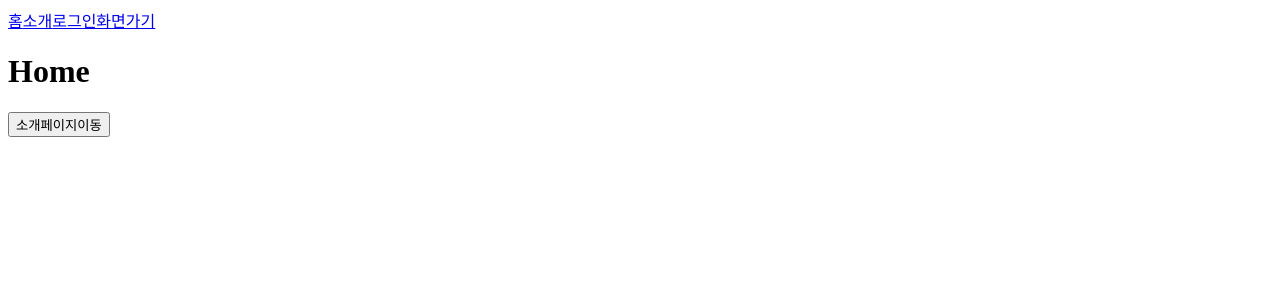
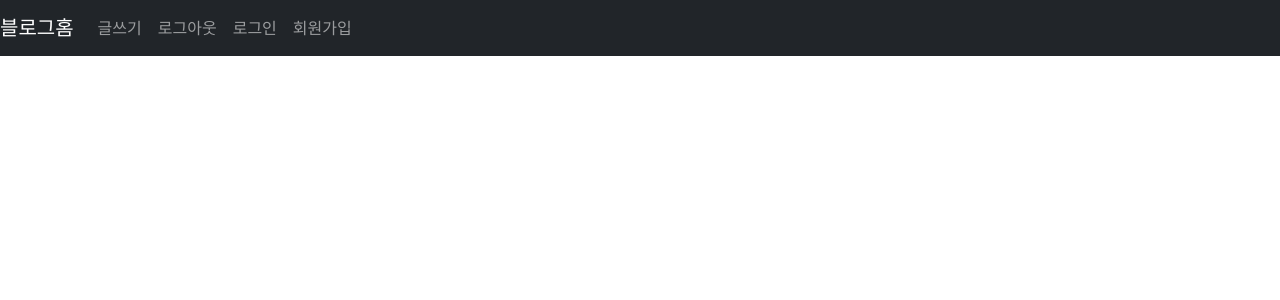
Before and after one commit to coderyu5523/react-exam, a React (Create React App) app in the folder my-app/: page / in a window 1280 px wide. Shown: the top 300 px of the page. Built offline with nearby package versions, Linux system fonts and the light colour scheme.

Commit message:
bootstrap

```diff
--- a/my-app/package.json
+++ b/my-app/package.json
@@ -7,7 +7,10 @@
     "@testing-library/jest-dom": "^5.17.0",
     "@testing-library/react": "^13.4.0",
     "@testing-library/user-event": "^13.5.0",
+    "bootstrap": "^5.3.3",
     "react": "^18.3.1",
+    "react-bootstrap": "^2.10.4",
+    "react-bootstrap-icons": "^1.11.4",
     "react-dom": "^18.3.1",
     "react-redux": "^9.1.2",
     "react-router-dom": "^6.24.1",
--- a/my-app/src/App.js
+++ b/my-app/src/App.js
@@ -1,29 +1,30 @@
-import { BrowserRouter, Route, Routes } from "react-router-dom";
-import "./App.css";
-import About from "./page/About";
-import Home from "./page/Home";
-import Nav from "./components/Nav";
-import Info from "./page/Info";
-import List from "./page/List";
-import Login from "./page/Login";
-import LoginComplete from "./page/LoginComplete";
-import Post from "./page/Post";
+import { Nav, Navbar } from "react-bootstrap";
+import { BrowserRouter, Link } from "react-router-dom";
 
 function App() {
   return (
-    <BrowserRouter>
-      <Nav />
-      <Routes>
-        <Route path="/" element={<Home />} />
-        <Route path="/about" element={<About />} />
-        <Route path="/info/:id" element={<Info />} />
-        <Route path="/list" element={<List />}/>
-        <Route path="/login" element={<Login />}/>
-        <Route path="/loginComplete" element={<LoginComplete />}/>
-        <Route path="/post" element={<Post />}/>
-
-      </Routes>
-    </BrowserRouter>
+    <div>
+      <Navbar bg="dark" expand="lg" variant="dark">
+        <Link to="/" className="navbar-brand">
+          블로그홈
+        </Link>
+        <Navbar.Toggle aria-controls="basic-navbar-nav" />
+        <Navbar.Collapse id="basic-navbar-nav">
+          <Nav className="mr-auto">
+            <Link to="/saveForm" className="nav-link">
+              글쓰기
+            </Link>
+            <Link className="nav-link">로그아웃</Link>
+            <Link to="/loginForm" className="nav-link">
+              로그인
+            </Link>
+            <Link to="/joinForm" className="nav-link">
+              회원가입
+            </Link>
+          </Nav>
+        </Navbar.Collapse>
+      </Navbar>
+      </div>
   );
 }
 
--- a/my-app/src/index.js
+++ b/my-app/src/index.js
@@ -4,6 +4,8 @@ import ReactDOM from "react-dom/client";
 import { Provider } from "react-redux";
 import App from "./App";
 import reducer from "./store";
+import "bootstrap/dist/css/bootstrap.min.css";
+import { BrowserRouter } from "react-router-dom";
 
 const root = ReactDOM.createRoot(document.getElementById("root"));
 
@@ -12,7 +14,9 @@ const store = configureStore({
 });
 
 root.render(
+  <BrowserRouter>
   <Provider store={store}>
     <App />
   </Provider>
+  </BrowserRouter>
 );
```
Also changed, not shown: 1 other file (tests, documents, lock files or other folders).
